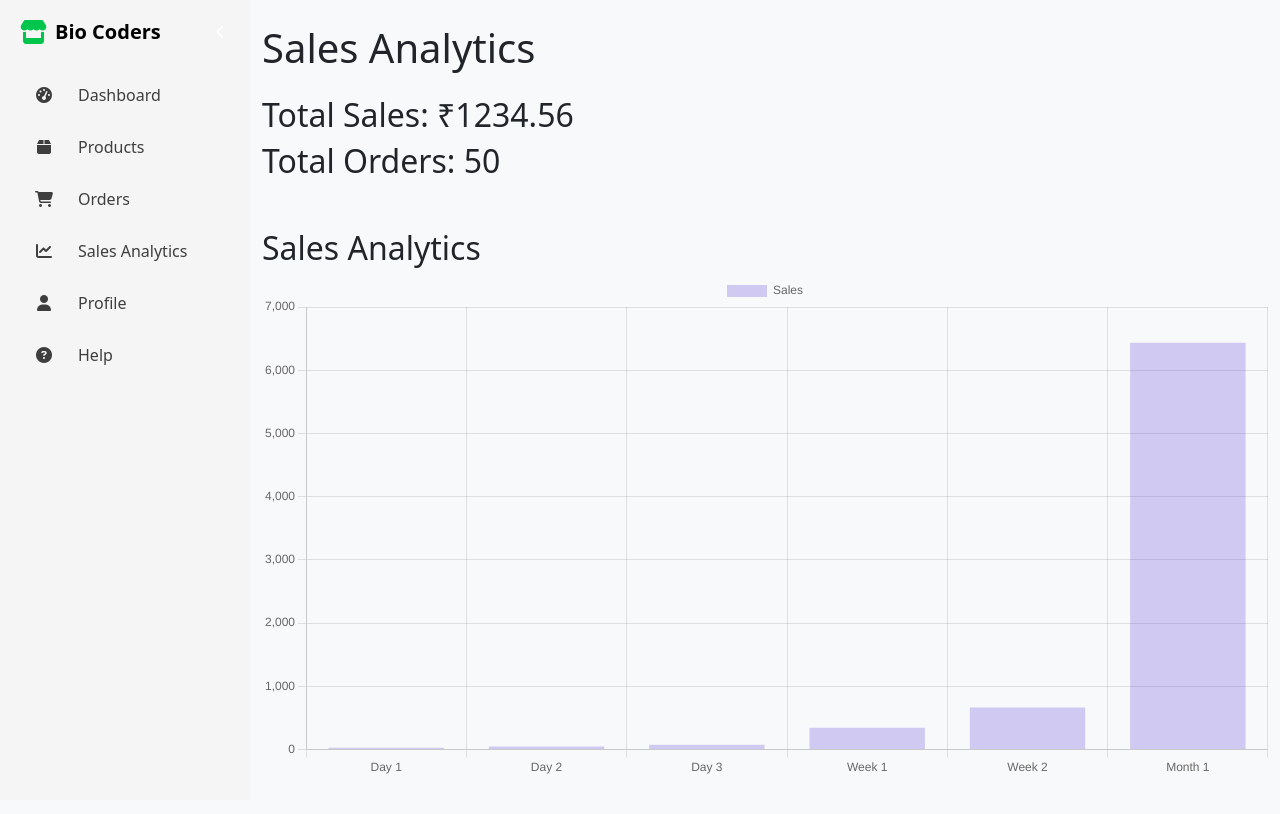
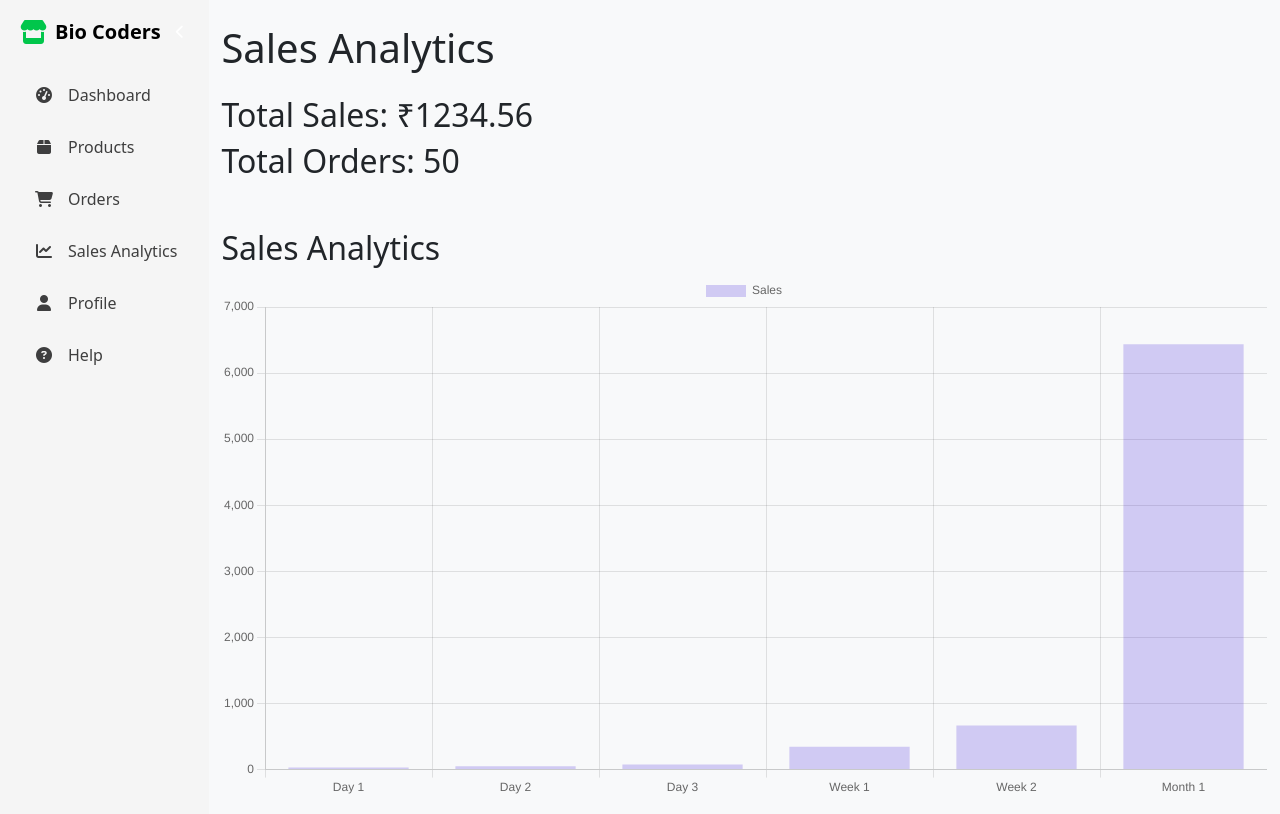
Before and after one commit to smartboys790/farmerdash, a React (Create React App) app: page /analytics in a window 1280 px wide. Built offline with nearby package versions, Linux system fonts and the light colour scheme.

Commit message:
responive Sidebar

```diff
--- a/src/App.css
+++ b/src/App.css
@@ -111,33 +111,8 @@ body {
     .sidebar-collapsed .sidebar-header-text {
         display: none; /* Hide text in collapsed state */
     }
+    .sidebar-collapsed {
+        width: 80px; /* Width when collapsed */
+    }
 
 }
-
-.sidebar {
-    width: 250px; /* Example width for sidebar */
-    transition: width 0.3s;
-}
-
-.sidebar-collapsed {
-    width: 80px; /* Reduced width when collapsed */
-}
-
-.nav-link {
-    display: flex;
-    align-items: center;
-}
-
-.nav-item-text {
-    margin-left: 10px; /* Spacing between icon and text */
-}
-
-@media (max-width: 768px) {
-    .nav-item-text {
-        display: none; /* Hide text on mobile */
-    }
-
-    .sidebar {
-        width: 65px; /* Adjusted width for mobile */
-    }
-}
```
